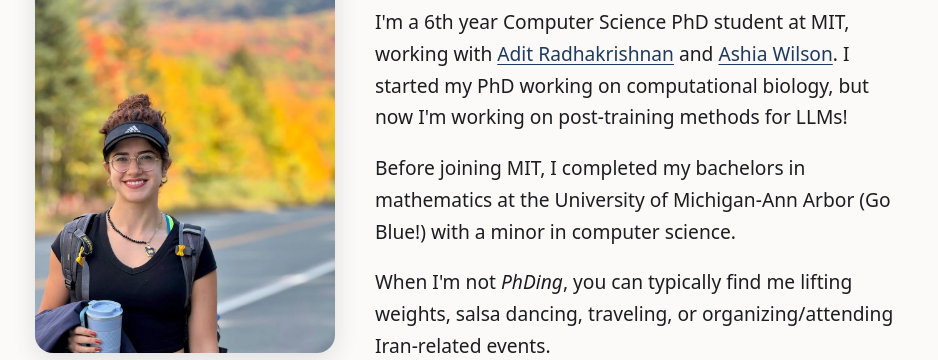
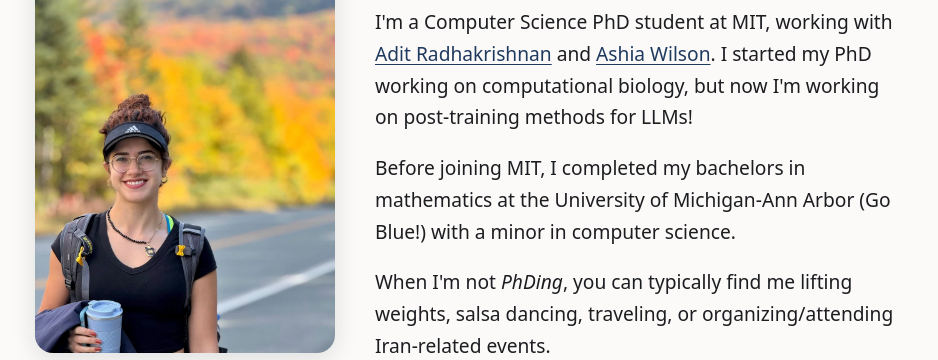
Before and after one commit to pdavar/pdavar.github.io, a plain HTML site: page index.html in a window 1280 px wide. Shown: the part 103-463 px from the top of the page, without its empty margins (169-1107 px from the left). Drawn offline with Linux system fonts and the light colour scheme.

Commit message:
minor formatting fix

```diff
--- a/index.html
+++ b/index.html
@@ -17,7 +17,7 @@
       <div class="intro-text">
         <h1 class="name">Parmida Davarmanesh</h1>
         <div class="bio">
-          <p>I'm a 6th year Computer Science PhD student at MIT, working with <a href="https://aditradha.com/" target="_blank" rel="noopener">Adit Radhakrishnan</a> and <a href="https://www.ashiawilson.com/index.html" target="_blank" rel="noopener">Ashia Wilson</a>. I started my PhD working on computational biology, but now I'm working on post-training methods for LLMs!</p>
+          <p>I'm a Computer Science PhD student at MIT, working with <a href="https://aditradha.com/" target="_blank" rel="noopener">Adit Radhakrishnan</a> and <a href="https://www.ashiawilson.com/index.html" target="_blank" rel="noopener">Ashia Wilson</a>. I started my PhD working on computational biology, but now I'm working on post-training methods for LLMs!</p>
           <p>Before joining MIT, I completed my bachelors in mathematics at the University of Michigan-Ann Arbor (Go Blue!) with a minor in computer science.</p>
           <p>When I'm not <em>PhDing</em>, you can typically find me lifting weights, salsa dancing, traveling, or organizing/attending Iran-related events.</p>
         </div>
```
